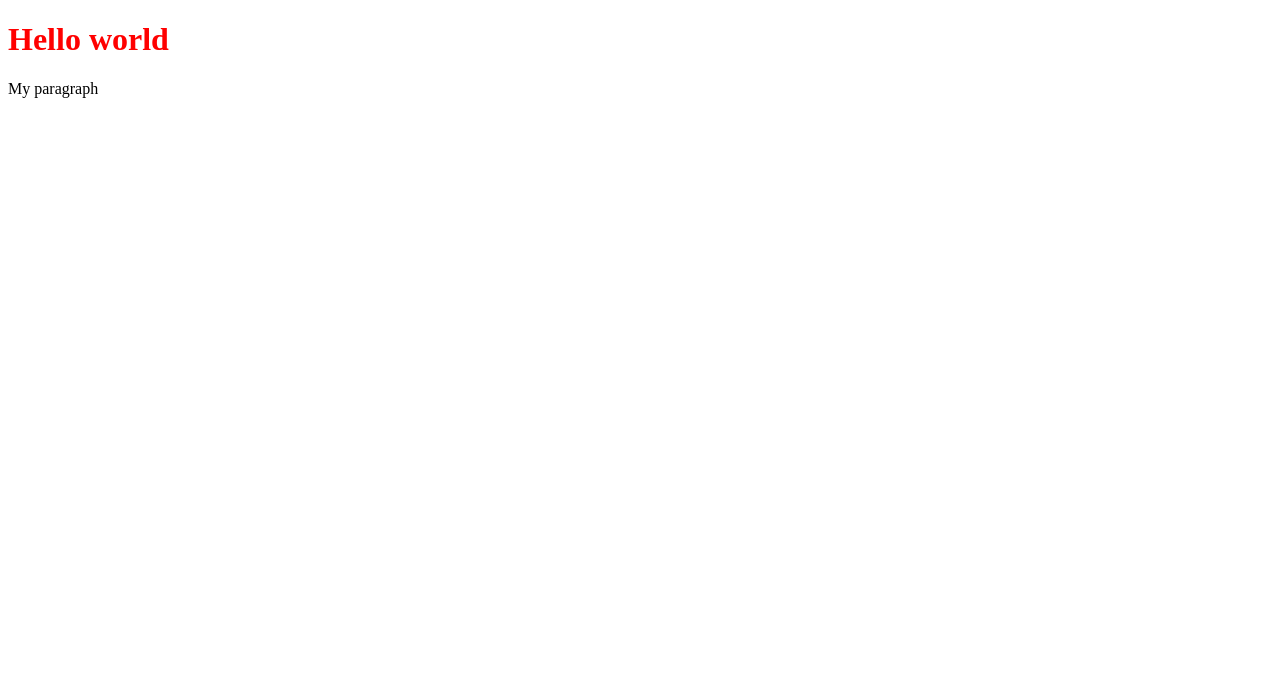
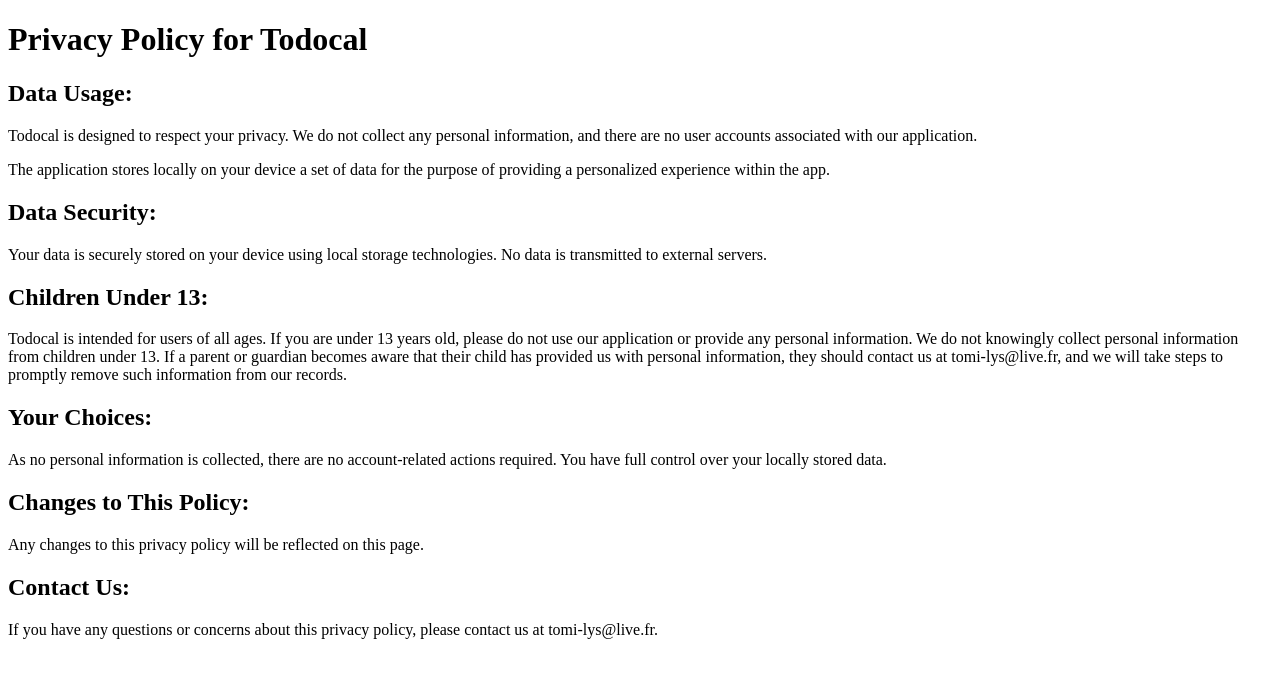
Before and after one commit to tamighi/privacy-policy-todocal, a plain HTML site: page index.html in a window 1280 px wide. Drawn offline with Linux system fonts and the light colour scheme.

Commit message:
Initial privacy policy

```diff
--- a/index.html
+++ b/index.html
@@ -2,17 +2,55 @@
 <html lang="en">
 
 <head>
-  <title></title>
   <meta charset="UTF-8">
-  <meta name="viewport" content="width=device-width, initial-scale=1">
-  <link href="style.css" rel="stylesheet">
+  <meta name="viewport" content="width=device-width, initial-scale=1.0">
+  <title>Todocal Privacy Policy</title>
 </head>
 
 <body>
-  <main>
-    <h1>Hello world</h1>
-    <p>My paragraph</p>
-  </main>
+
+  <h1>Privacy Policy for Todocal</h1>
+
+  <h2>Data Usage:</h2>
+  <p>
+    Todocal is designed to respect your privacy. We do not collect any personal information, and there are no user
+    accounts associated with our application.
+  </p>
+  <p>
+    The application stores locally on your device a set of data for the purpose of providing a personalized experience
+    within the app.
+  </p>
+
+  <h2>Data Security:</h2>
+  <p>
+    Your data is securely stored on your device using local storage technologies. No data is transmitted to external
+    servers.
+  </p>
+
+  <h2>Children Under 13:</h2>
+  <p>
+    Todocal is intended for users of all ages. If you are under 13 years old, please do not use our application or
+    provide any personal information. We do not knowingly collect personal information from children under 13. If a
+    parent or guardian becomes aware that their child has provided us with personal information, they should contact us
+    at tomi-lys@live.fr, and we will take steps to promptly remove such information from our records.
+  </p>
+
+  <h2>Your Choices:</h2>
+  <p>
+    As no personal information is collected, there are no account-related actions required. You have full control over
+    your locally stored data.
+  </p>
+
+  <h2>Changes to This Policy:</h2>
+  <p>
+    Any changes to this privacy policy will be reflected on this page.
+  </p>
+
+  <h2>Contact Us:</h2>
+  <p>
+    If you have any questions or concerns about this privacy policy, please contact us at tomi-lys@live.fr.
+  </p>
+
 </body>
 
 </html>
--- a/style.css
+++ /dev/null
@@ -1,3 +0,0 @@
-h1 {
-  color: red;
-}
```
